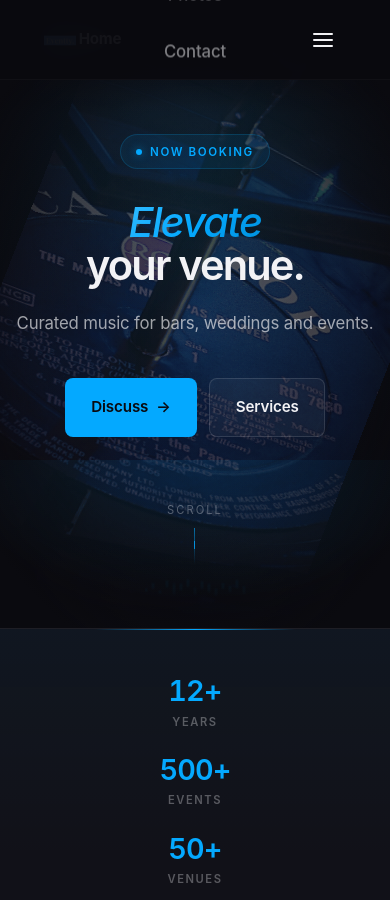
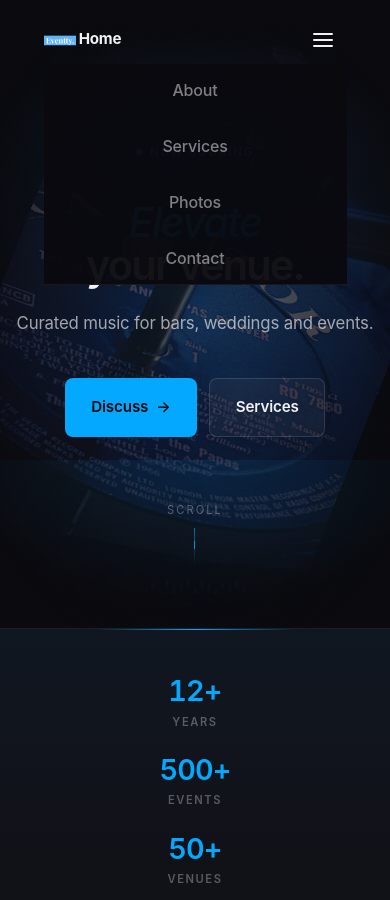
Before and after one commit to EVENTTY/EVENTTY.github.io, a Jekyll site: the page built from index.html, in a window 390 px wide and 900 px high. Built offline with Jekyll 4.4.1, drawn with Linux system fonts in a browser that asks for light colours; cached includes are drawn as plain includes; the list of posts is cut into pages by our own code; comment, search, counter and statistics services are not loaded.

Commit message:
Mobile nav: dead-simple display toggle, inline onclick, no overlay, no JS deps

```diff
--- a/_includes/masthead.html
+++ b/_includes/masthead.html
@@ -6,7 +6,7 @@
           <img src="/images/minilogo.png" width="32" height="32" alt="Eventty logo">
           <span>Home</span>
         </a>
-        <button class="nav-toggle" type="button" aria-label="Toggle menu" aria-expanded="false">
+        <button class="nav-toggle" onclick="document.getElementById('site-nav').classList.toggle('menu-open')" aria-label="Toggle menu">
           <span class="navicon"></span>
         </button>
         <ul class="visible-links">
@@ -24,51 +24,4 @@
       </nav>
     </div>
   </div>
-  <div class="nav-overlay"></div>
 </div>
-
-<script>
-  (function() {
-    var toggle = document.querySelector('.nav-toggle');
-    var links  = document.querySelector('.visible-links');
-    var overlay = document.querySelector('.nav-overlay');
-    var masthead = document.querySelector('.masthead');
-    if (!toggle || !links || !overlay) return;
-
-    function updateTop() {
-      if (masthead) {
-        links.style.top = masthead.offsetHeight + 'px';
-      }
-    }
-    updateTop();
-    window.addEventListener('resize', updateTop);
-
-    function openMenu() {
-      updateTop();
-      links.classList.add('is-open');
-      overlay.classList.add('is-open');
-      toggle.classList.add('is-active');
-      toggle.setAttribute('aria-expanded', 'true');
-      document.body.style.overflow = 'hidden';
-    }
-    function closeMenu() {
-      links.classList.remove('is-open');
-      overlay.classList.remove('is-open');
-      toggle.classList.remove('is-active');
-      toggle.setAttribute('aria-expanded', 'false');
-      document.body.style.overflow = '';
-    }
-
-    toggle.addEventListener('click', function() {
-      links.classList.contains('is-open') ? closeMenu() : openMenu();
-    });
-    overlay.addEventListener('click', closeMenu);
-    links.addEventListener('click', function(e) {
-      if (e.target.tagName === 'A') closeMenu();
-    });
-    // ESC to close
-    document.addEventListener('keydown', function(e) {
-      if (e.key === 'Escape' && links.classList.contains('is-open')) closeMenu();
-    });
-  })();
-</script>
--- a/assets/css/custom.css
+++ b/assets/css/custom.css
@@ -300,7 +300,7 @@ strong {
 
 /* ── Hamburger button ── */
 .nav-toggle {
-  display: none;                    /* hidden on desktop */
+  display: none;
   width: 48px;
   height: 48px;
   align-items: center;
@@ -310,7 +310,8 @@ strong {
   cursor: pointer;
   padding: 0;
   position: relative;
-  z-index: 250;
+  z-index: 20;
+  -webkit-tap-highlight-color: transparent;
 }
 
 .navicon {
@@ -337,77 +338,48 @@ strong {
 .navicon::before { top: -6px; }
 .navicon::after  { top:  6px; }
 
-/* Hamburger → X */
-.nav-toggle.is-active .navicon {
+.menu-open .navicon {
   background: transparent;
 }
-.nav-toggle.is-active .navicon::before {
+.menu-open .navicon::before {
   top: 0;
   transform: rotate(45deg);
 }
-.nav-toggle.is-active .navicon::after {
+.menu-open .navicon::after {
   top: 0;
   transform: rotate(-45deg);
 }
 
-/* ── Mobile nav: fixed slide-down panel ── */
-
-/* Dark backdrop overlay */
-.nav-overlay {
-  display: none;
-  position: fixed;
-  inset: 0;
-  background: rgba(0,0,0,0.4);
-  z-index: 198;
-  opacity: 0;
-  transition: opacity 0.25s ease;
-  pointer-events: none;
-}
-
+/* ── Mobile: simple show/hide ── */
 @media (max-width: 768px) {
   .nav-toggle {
     display: flex;
   }
-
-  .nav-overlay {
-    display: block;
-  }
-  .nav-overlay.is-open {
-    opacity: 1;
-    pointer-events: auto;
-  }
-
-  /* Panel: fixed to viewport, slides down from header */
   .visible-links {
-    position: fixed;
-    top: 0;
+    display: none;
+    flex-direction: column;
+    align-items: stretch;
+    gap: 0;
+    position: absolute;
+    top: 100%;
     left: 0;
     right: 0;
     background: rgba(10, 10, 15, 0.96);
     backdrop-filter: blur(16px);
     -webkit-backdrop-filter: blur(16px);
     border-bottom: 1px solid var(--border-subtle);
-    flex-direction: column;
-    align-items: stretch;
-    gap: 0;
-    padding: var(--space-4) var(--space-6);
-    z-index: 199;
+    padding: var(--space-3) var(--space-6);
+    z-index: 19;
+  }
+  .menu-open .visible-links {
     display: flex;
-    transform: translateY(-100%);
-    transition: transform 0.25s ease;
   }
-
-  .visible-links.is-open {
-    transform: translateY(0);
-  }
-
   .masthead__menu-item a {
-    font-size: 1.05rem;
+    font-size: 1rem;
     padding: var(--space-3) var(--space-4);
     display: block;
     border-radius: var(--radius-sm);
   }
-
   .masthead__menu-item a::after {
     display: none;
   }
```
